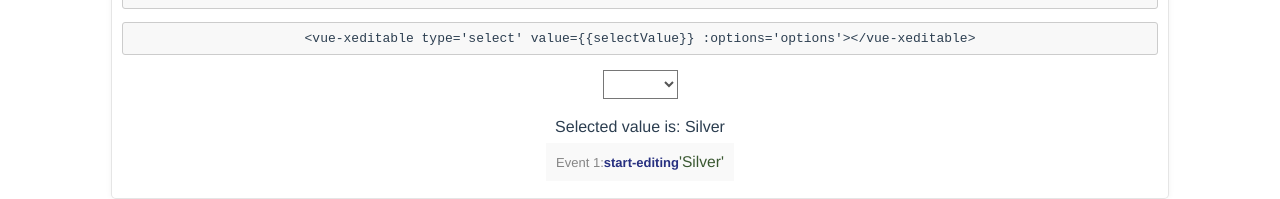
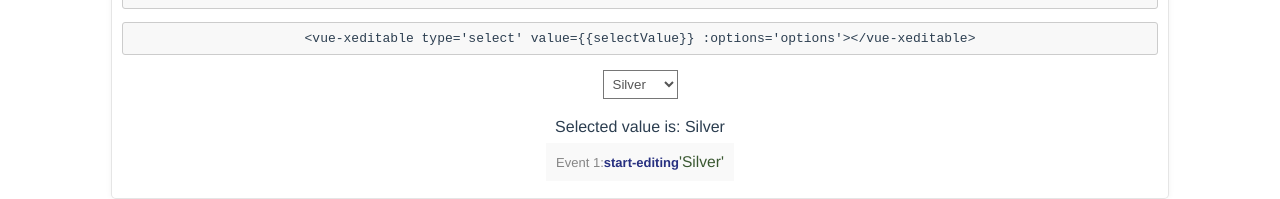
Before and after one commit to onekiloparsec/vue-xeditable, a Vue app: page / in a window 1280 px wide. Both pictures are taken after a click on the element "Silver". Shown: the part 857-1056 px from the top of the page. Built offline with nearby package versions, Linux system fonts and the light colour scheme.

Commit message:
Fixed starting value of select

```diff
--- a/src/components/XCustomSelect.vue
+++ b/src/components/XCustomSelect.vue
@@ -1,13 +1,12 @@
 <template class="custom-select">
   <select
-    :value="internalOptionValue(value)"
-    @change="onChange($event.target.value)"
+    @change="$emit('input', $event.target.value)"
     ref="$_VueXeditable_Select"
   >
     <option
       v-for="(option, index) in options"
       :key="index"
-      :value="index"
+      :value="internalOptionValue(option)"
       :selected="isSelected(option)"
       ref="options"
     >
@@ -41,12 +40,8 @@
           return option
         }
       },
-      onChange (newSelectionIndex) {
-        // MUST be called 'input'
-        this.$emit('input', this.options[newSelectionIndex])
-      },
       isSelected (option) {
-        return option === this.value
+        return this.internalOptionValue(option) === this.value
       },
       onKeyDown (e) {
         this.$emit('keydown', e)
```
